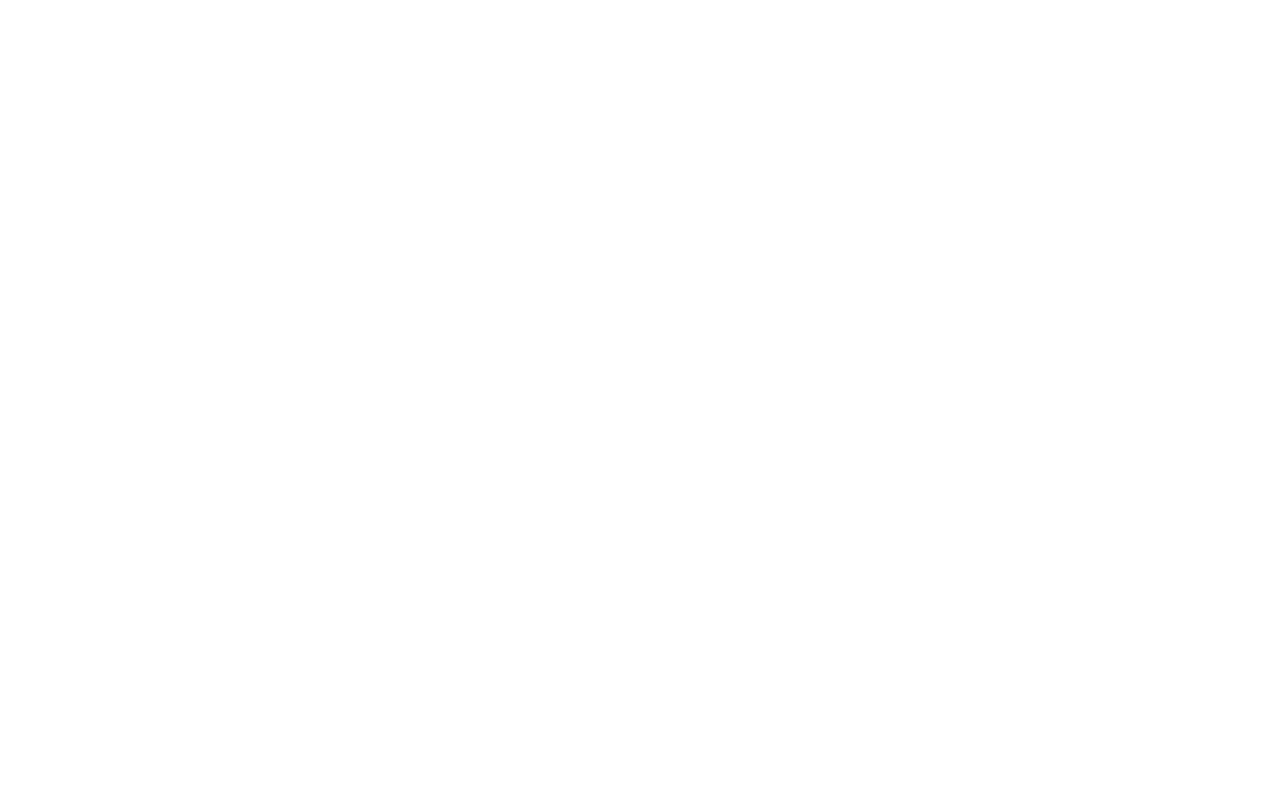
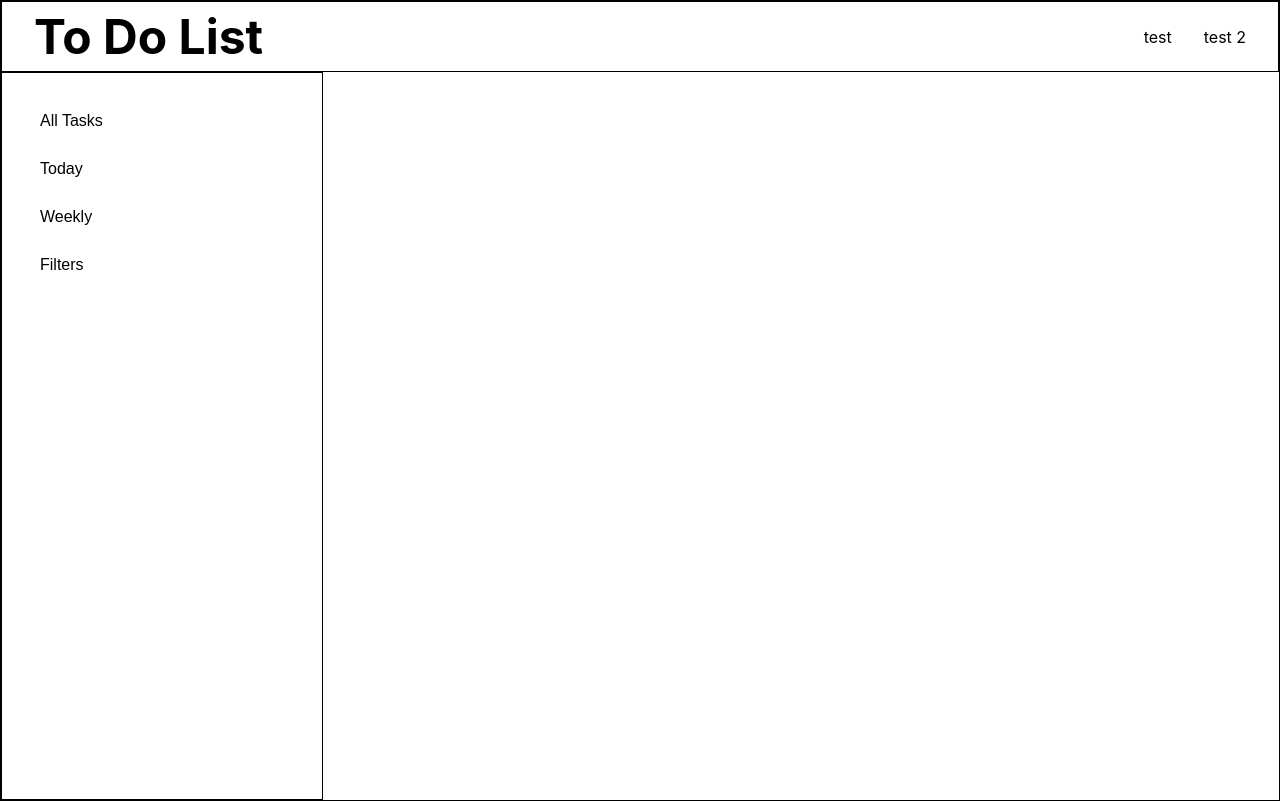
Before and after one commit to AndrewLin95/todolist, a website built with webpack: page dist/index.html in a window 1280 px wide. Built offline with nearby package versions, Linux system fonts and the light colour scheme.

Commit message:
skeleton of page

```diff
--- a/dist/index.html
+++ b/dist/index.html
@@ -5,8 +5,26 @@
     <title>To-Do List</title>
     <link rel="stylesheet" href="./style.css">
   </head>
+  <body>
+    <div id="content">
+        <div id="navBar">
+            <div id="title">To Do List</div>
+            <ul id="navLinks">
+                <li>test</li>
+                <li>test 2</li>
+            </ul>
+        </div>
+        <div id="index">
+            <button class='btn' id="allTaskPage">All Tasks</button>
+            <button class='btn' id="todayTaskPage">Today</button>
+            <button class='btn' id="weeklyTaskPage">Weekly</button>
+            <button class='btn' id="filteredPage">Filters</button>
+        </div>
+        <div id="page">
 
-  <body>
+        </div>
+    </div>
     <script src="main.js"></script>
+    <script src="https://kit.fontawesome.com/bb58922bd7.js" crossorigin="anonymous"></script>
   </body>
 </html>
--- a/dist/style.css
+++ b/dist/style.css
@@ -46,3 +46,62 @@ table {
 	border-collapse: collapse;
 	border-spacing: 0;
 }
+@import url("https://fonts.googleapis.com/css2?family=Lato:wght@300;400;700&display=swap");
+#content{
+    display:flex;
+    flex-direction: column;
+    width: 100vw;
+    height: 99.85vh;
+    max-width: 99.85%;
+    border:black 1px solid;
+    font-family: -apple-system, BlinkMacSystemFont, "Segoe UI", Roboto, Helvetica, Arial, sans-serif, "Apple Color Emoji", "Segoe UI Emoji", "Segoe UI Symbol";
+}
+
+/* all things navbar */
+#navBar{
+    display: flex;
+    justify-content: space-between;
+    align-items: center;
+    border:black 1px solid;
+    width: calc(100vw -4em);
+    max-width: 100%;
+    height: 5em;
+    padding-left: 2em;
+    padding-right: 2em;
+}
+
+#title{
+    font-size: 3em;
+    font-weight: bold;
+}
+
+#navLinks{
+    display:flex;
+    gap: 2em;
+
+}
+
+/* all things index column */
+#index{
+    display:flex;
+    flex-direction: column;
+    align-items: center;
+    padding-top: 2em;
+    width: 25vw;
+    height: 100%;
+    border:black 1px solid;
+    gap: 1em;
+}
+
+.btn{
+    border: 0px;
+    background: transparent;
+    text-align: left;
+    font-size: 1em;
+    height: 2em;
+    width: 80%;
+}
+
+.btn:hover{
+    background: lightgray;
+}
```
